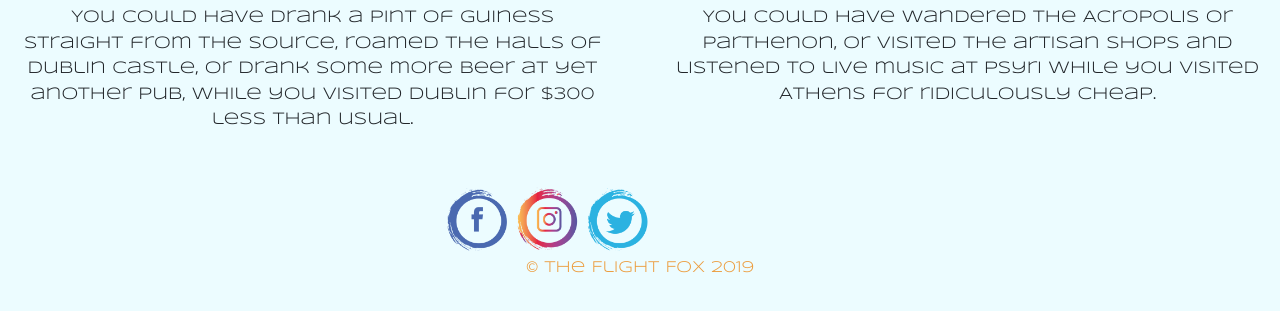
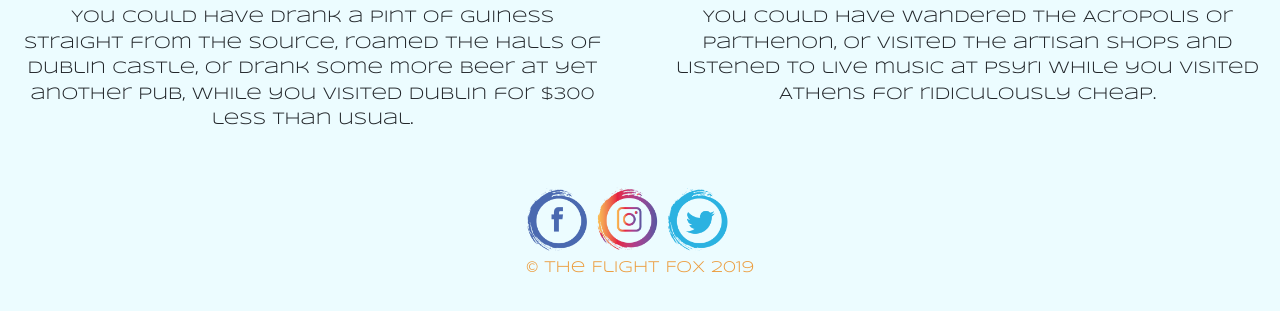
Before and after one commit to dewild15/flight-fox, a plain HTML site: page index.html in a window 1280 px wide. Shown: the part 2106-2417 px from the top of the page. Drawn offline with nearby package versions, Linux system fonts and the light colour scheme; a web font is replaced by a local one.

Commit message:
Update style.css

```diff
--- a/CSS/style.css
+++ b/CSS/style.css
@@ -138,7 +138,7 @@ html,body
 }
 
 .social-bar {
-  padding-left: 35%;
+  padding-left: 41.5%;
 }
 
 .socials {
```
